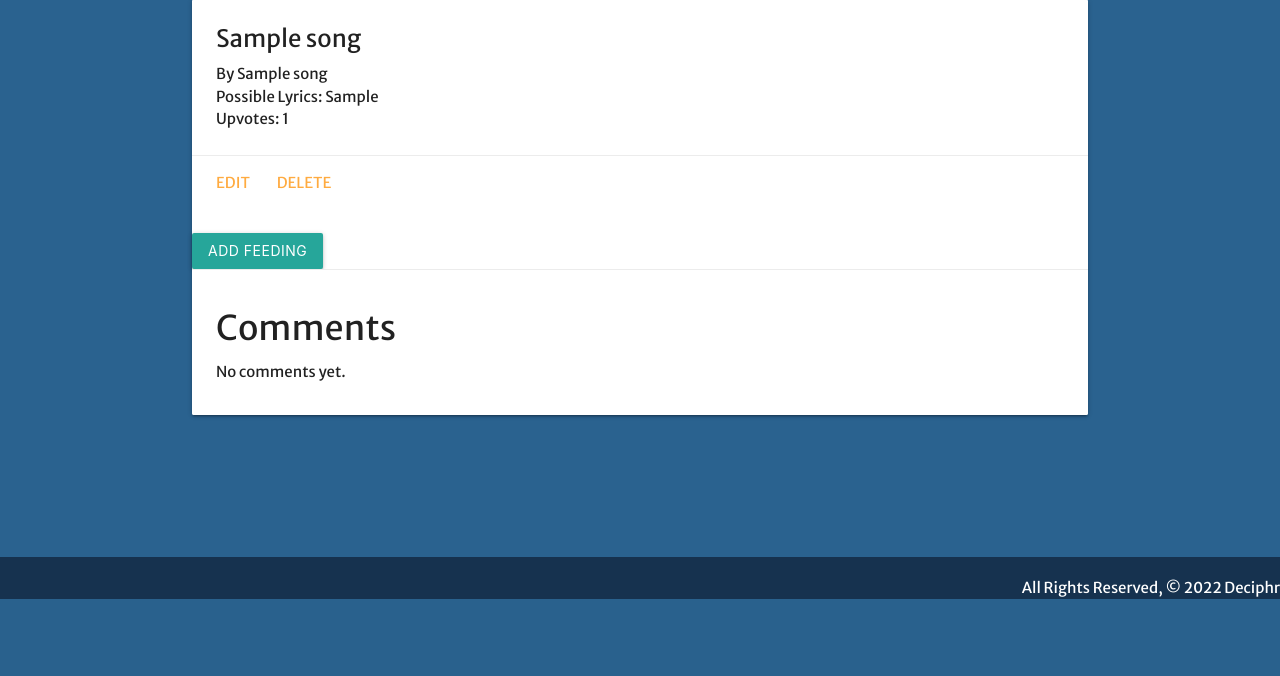
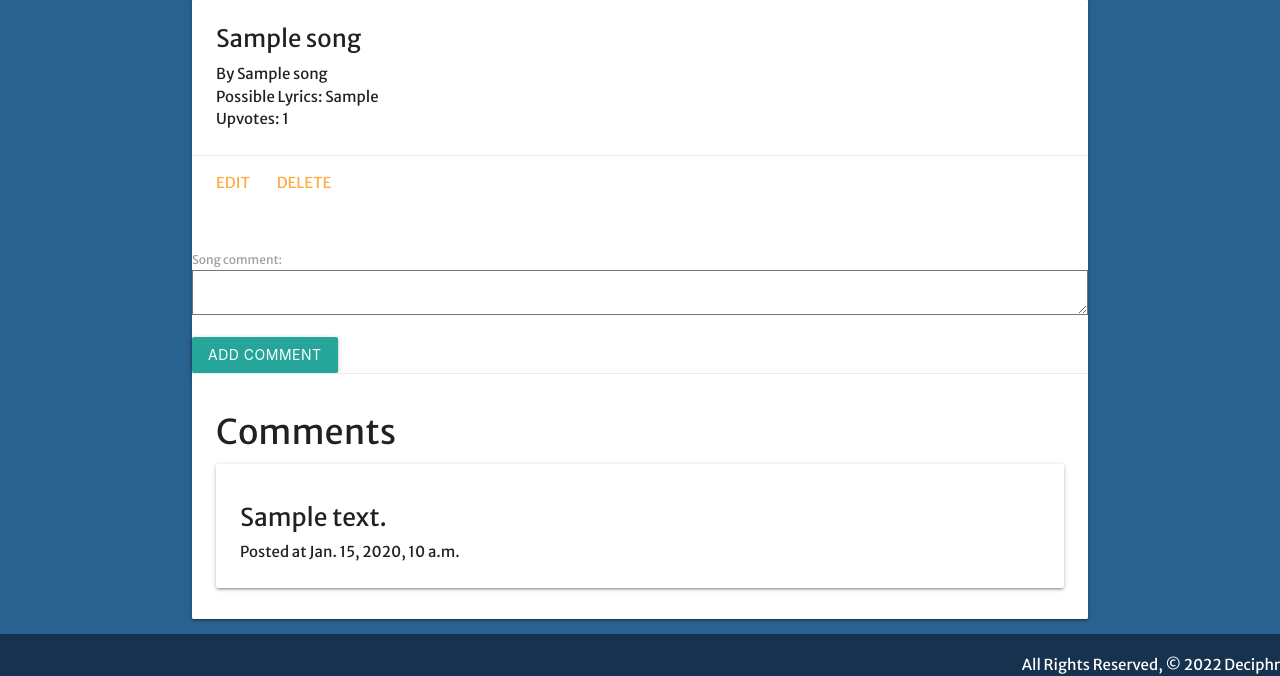
Before and after one commit to jurgenstevens/deciphr, a Django app: page /songs/1/ in a window 1280 px wide. Shown: the part 201-877 px from the top of the page. Before the commit the page ends 800 px from the top, so only its background shows below. Run offline with Django 3.2, Linux system fonts and the light colour scheme; tables that the repository leaves empty hold one stand-in row (values such as "Sample post").

Commit message:
Get song comments to render.

```diff
--- a/main_app/forms.py
+++ b/main_app/forms.py
@@ -1,7 +1,7 @@
-# from django.forms import ModelForm
-# from .models import Comment
+from django.forms import ModelForm
+from .models import Comment
 
-# class CommentForm(ModelForm):
-#     class Meta:
-#         model = Comment
-#         fields = ['song_comment', 'song']
+class CommentForm(ModelForm):
+    class Meta:
+        model = Comment
+        fields = ['song_comment']
--- a/main_app/templates/main_app/comment_form.html
+++ /dev/null
@@ -1,2 +0,0 @@
-from django.forms import ModelForm
-from .models import Comment
--- a/main_app/templates/songs/detail.html
+++ b/main_app/templates/songs/detail.html
@@ -20,26 +20,26 @@
   </div>
   <br/>
   {% comment %} The form goes here {% endcomment %}
-  <form method="post">
-    {% csrf_token %} {{ feeding_form.as_p }}
-    <input type="submit" class="btn" value="Add Feeding" />
+  <form action="{% url 'add_comment' song.id %}" method="post">
+    {% csrf_token %} {{ comment_form.as_p }}
+    <input type="submit" class="btn" value="Add Comment" />
   </form>
 
   {% comment %} Below the comments will render {% endcomment %}
   <div class="card-action comments">
     <h4>Comments</h4>
-    {% if comments %}
-    {% for comment in song.comment.all %}
+    {% comment %} {% if comments %} {% endcomment %}
+    {% for comment in song.comment_set.all %}
     <div class="card">
       <div class="card-content">
         <h5>{{comment.song_comment}}</h5>
-        <p>Created at {{comment.created}}</p>
+        <p>Posted at {{comment.created}}</p>
       </div>
     </div>
     {% endfor %}
-    {% else %}
+    {% comment %} {% else %}
     <p>No comments yet.</p>
-    {% endif %}
+    {% endif %} {% endcomment %}
   </div>
 </div>
 
--- a/main_app/urls.py
+++ b/main_app/urls.py
@@ -11,4 +11,6 @@ urlpatterns = [
     path('songs/<int:pk>/update/', views.SongUpdate.as_view(), name='songs_update'),
     path('songs/<int:pk>/delete/', views.SongDelete.as_view(), name='songs_delete'),
     # new route used to show a form and create,read/view update and delete comments
+    path('songs/<int:song_id>/add_comment/', views.add_comment, name='add_comment'),
+
 ]
--- a/main_app/views.py
+++ b/main_app/views.py
@@ -1,8 +1,8 @@
 # from curses.ascii import HT
-from django.shortcuts import render
+from django.shortcuts import render, redirect
 from django.views.generic.edit import CreateView, UpdateView, DeleteView
 from .models import Song
-# from .forms import CommentForm
+from .forms import CommentForm
 
 # Define the home view
 def home(request):
@@ -20,11 +20,26 @@ def songs_index(request):
 
 def songs_detail(request, song_id):
     song = Song.objects.get(id=song_id)
-    # comment_form = CommentForm()
+    comment_form = CommentForm()
     return render(request, 'songs/detail.html', {
         'song': song,
-        # 'comment_form': comment_form,
+        'comment_form': comment_form,
     })
+
+# Comment Functionality
+
+def add_comment(request, song_id):
+    # create the ModelForm using the data in request.POST
+    form = CommentForm(request.POST)
+    # validate the form
+    if form.is_valid():
+    # don't save the form to the db until it
+    # has the song_id assigned
+        new_comment = form.save(commit=False)
+        new_comment.song_id = song_id
+        new_comment.save()
+    return redirect('detail', song_id=song_id)
+
 
 class SongCreate(CreateView):
     model = Song
```
Also changed, not shown: main_app/templates/main_app/comment_confirm_delete.html (deleted), main_app/templates/main_app/playlist_confirm_delete.html (added).
